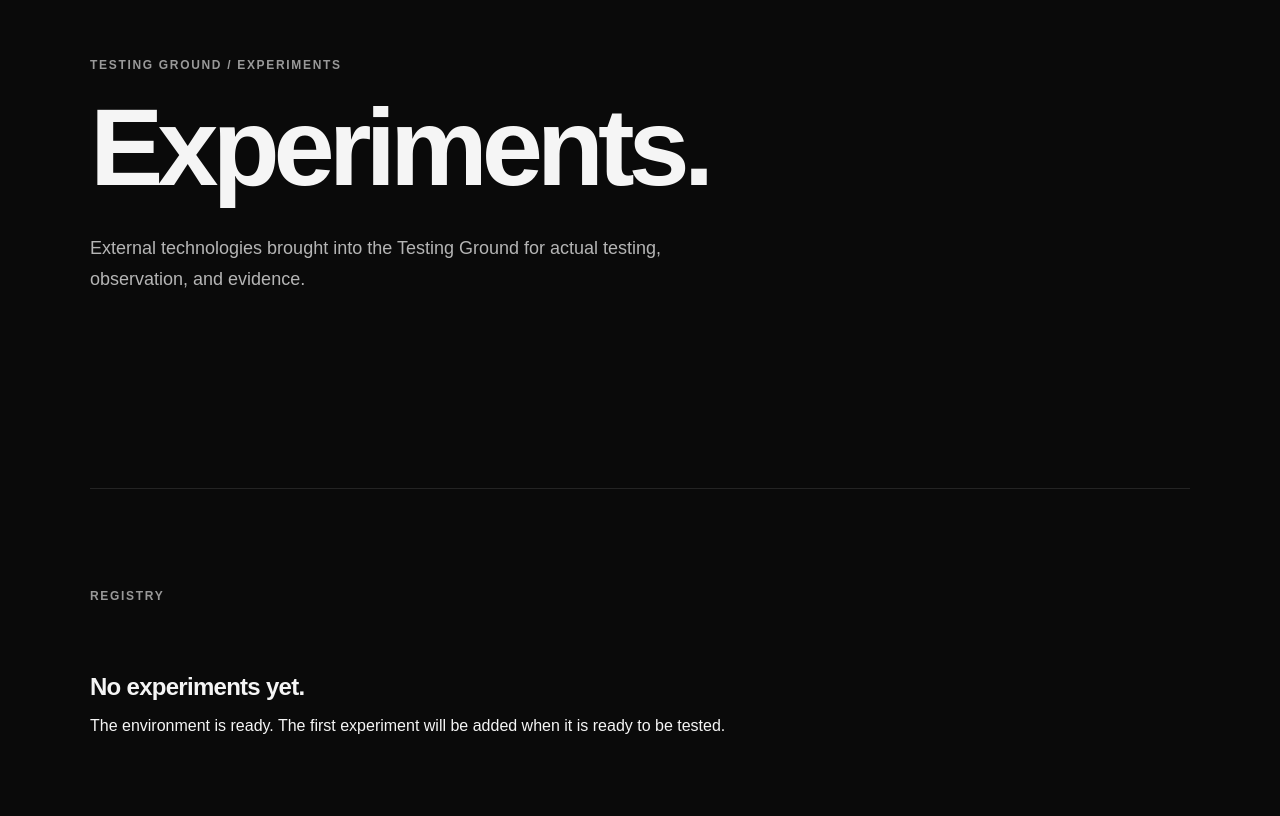
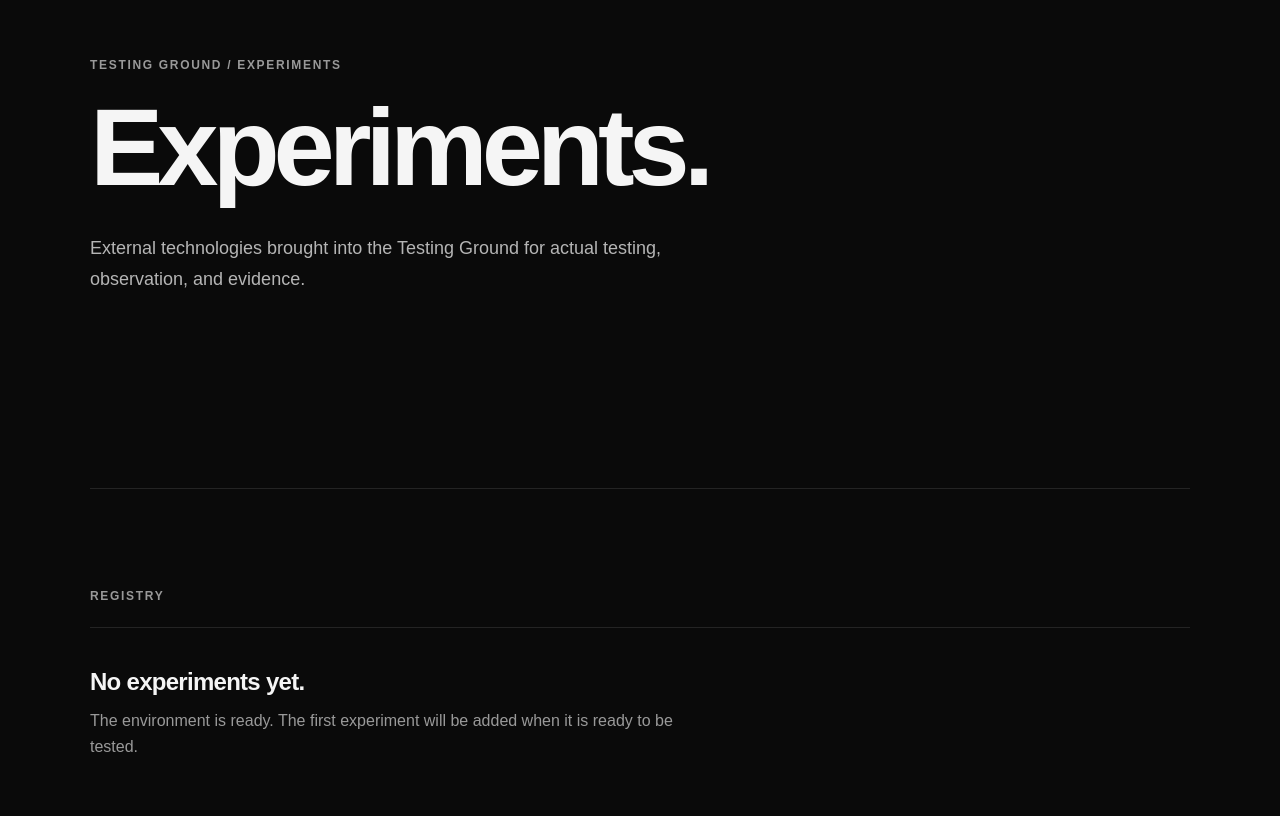
Before and after one commit to JJTGG/testing-ground, a Next.js app: page /experiments in a window 1280 px wide. Shown: the part 136-952 px from the top of the page. Built offline with nearby package versions, Linux system fonts and the light colour scheme.

Commit message:
feat: connect experiment registry to web

```diff
--- a/app/globals.css
+++ b/app/globals.css
@@ -141,3 +141,35 @@ footer {
     margin-top: 45px;
   }
 }
+
+  .empty-state {
+  padding: 40px 0;
+  border-top: 1px solid var(--border);
+}
+
+.empty-state h2 {
+  margin: 0 0 12px;
+}
+
+.empty-state p {
+  max-width: 600px;
+  margin: 0;
+  color: var(--muted);
+  line-height: 1.6;
+}
+
+.experiment-list {
+  display: grid;
+  gap: 1px;
+  background: var(--border);
+  border: 1px solid var(--border);
+}
+
+.experiment-list article {
+  min-height: auto;
+}
+
+.experiment-list article > span {
+  text-transform: uppercase;
+  letter-spacing: 0.08em;
+}
```
